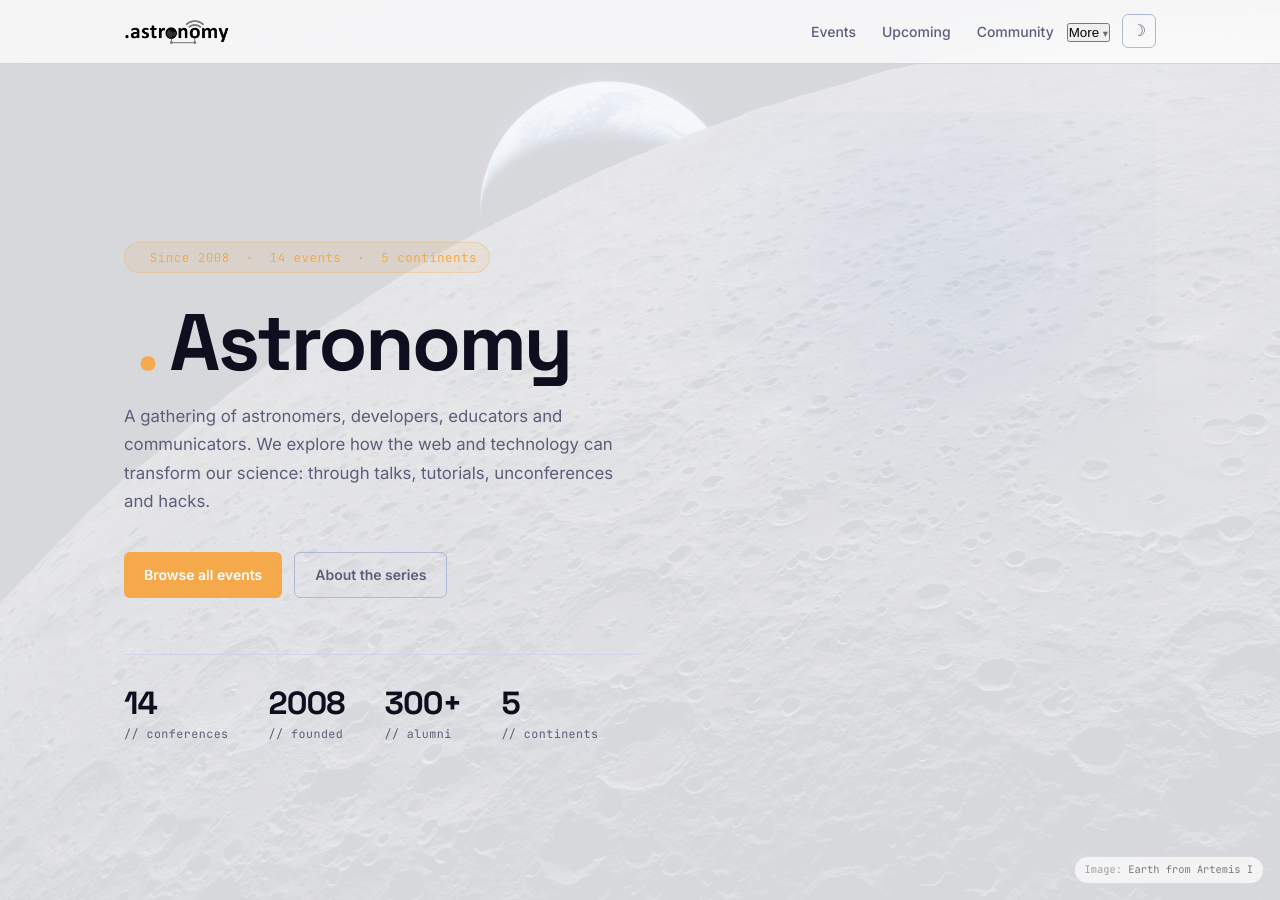
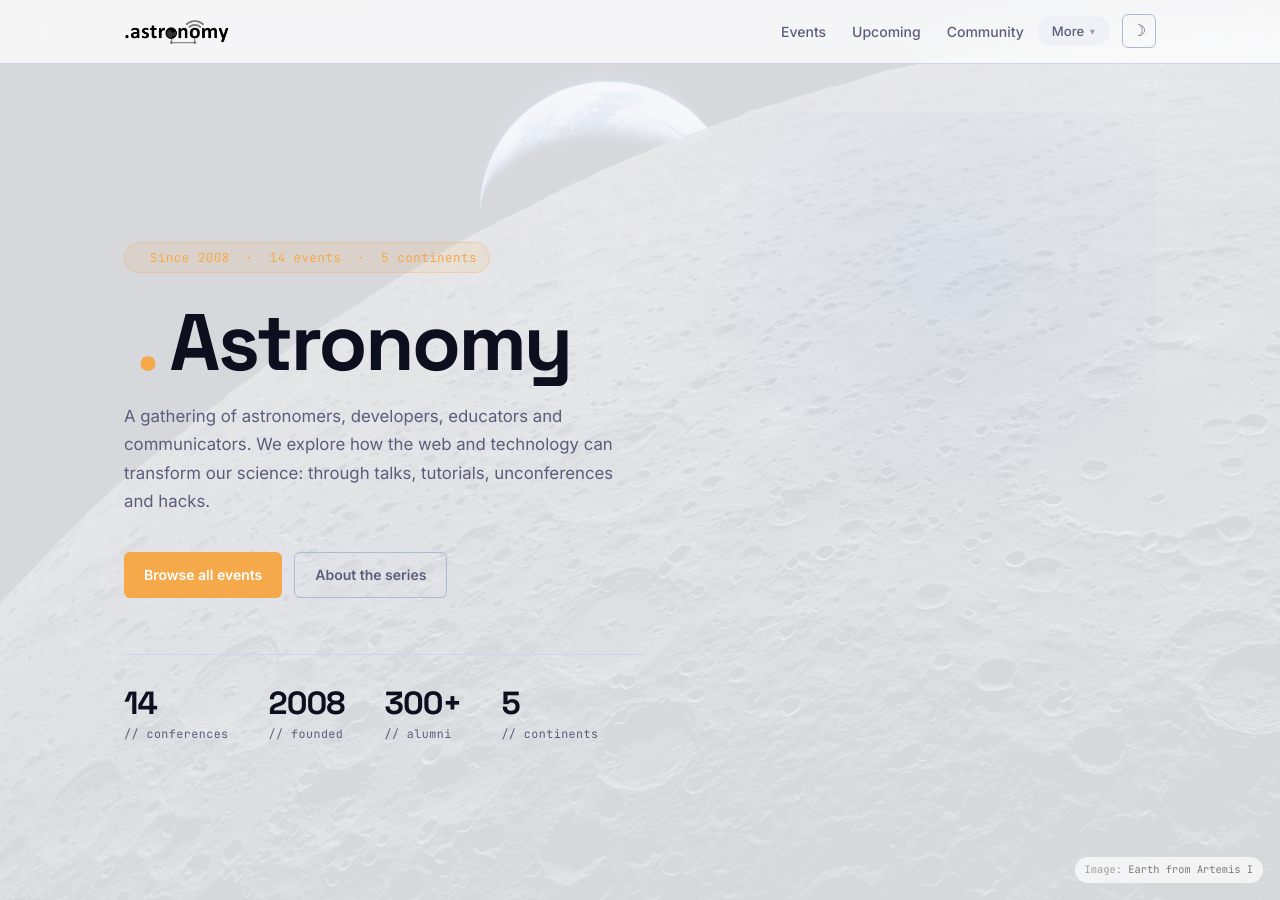
Before and after one commit to dotastro/dotastrosite, a Jekyll site: the page built from index.md, in a window 1280 px wide and 900 px high. Built offline with Jekyll 4.4.1, drawn with Linux system fonts in a browser that asks for light colours.

Commit message:
Nav: fix More button styling -- reset browser defaults, match pill style of other nav links exactly

```diff
--- a/assets/css/style.css
+++ b/assets/css/style.css
@@ -1635,6 +1635,35 @@
 .nav-more-btn {
   gap: 0.35rem;
   cursor: pointer;
+  /* Reset browser button defaults */
+  appearance: none;
+  -webkit-appearance: none;
+  font-family: var(--font-body);
+  font-size: 0.82rem;
+  font-weight: 500;
+  /* Match nav link pill exactly */
+  display: inline-flex;
+  align-items: center;
+  padding: 6px 14px;
+  color: var(--text-muted);
+  border-radius: 999px;
+  background: color-mix(in srgb, var(--bg-3) 60%, transparent);
+  backdrop-filter: blur(8px);
+  -webkit-backdrop-filter: blur(8px);
+  border: 1px solid transparent;
+  transition: color 0.15s, background 0.15s, border-color 0.15s;
+}
+
+.nav-more-btn:hover {
+  color: var(--text);
+  background: color-mix(in srgb, var(--bg-4) 80%, transparent);
+  border-color: var(--border);
+}
+
+.nav-more-btn[aria-expanded="true"] {
+  color: var(--text);
+  background: color-mix(in srgb, var(--bg-4) 80%, transparent);
+  border-color: var(--border);
 }
 
 .nav-more-chevron {
```
